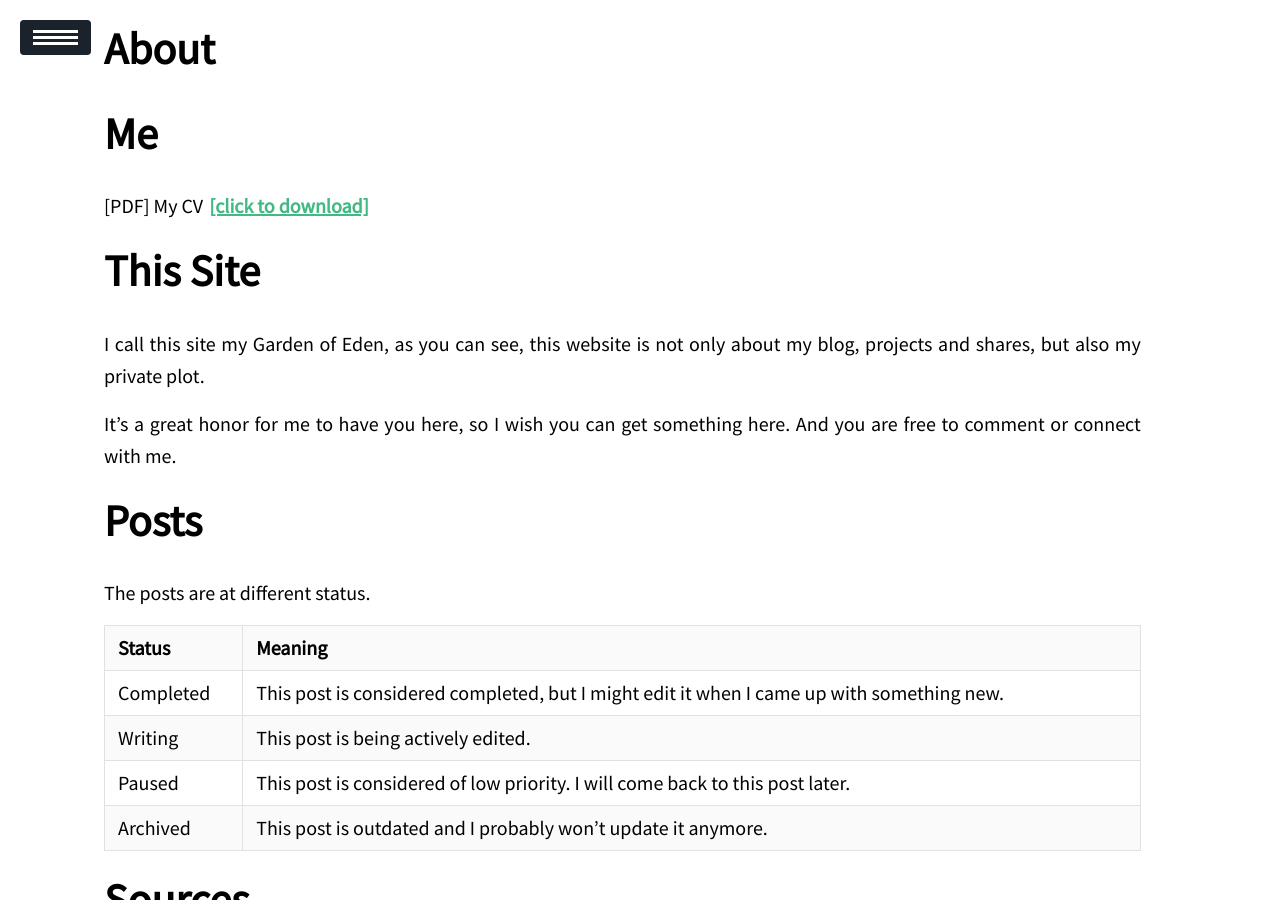
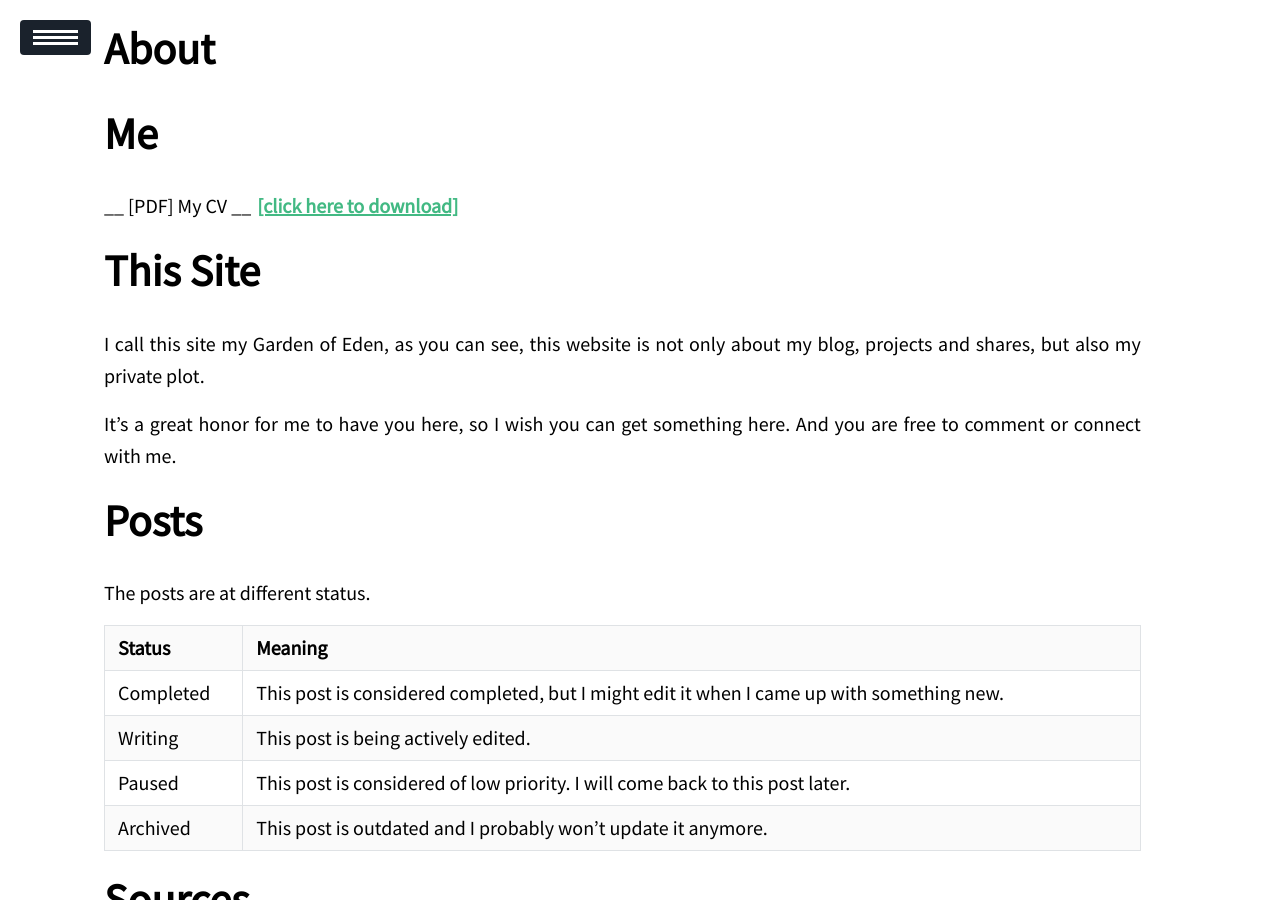
Before and after one commit to ssskz/ssskz.github.io, a Jekyll site: the page built from about/index.md, in a window 1280 px wide and 900 px high. Built offline with Jekyll 4.4.1, drawn with Linux system fonts in a browser that asks for light colours; nearby versions of some CDN libraries.

Commit message:
Update
Signed-off-by: ssskz <12497590+ssskz@user.noreply.gitee.com>

```diff
--- a/about/index.md
+++ b/about/index.md
@@ -10,7 +10,7 @@
 
 # Me
 
-<p>[PDF] My CV <a href="https://ssskz.github.io/about/CV.pdf">[click to download]</a></p>
+<p>__ [PDF] My CV __ <a href="https://ssskz.github.io/about/CV.pdf">[click here to download]</a></p>
 
 # This Site
 
```
